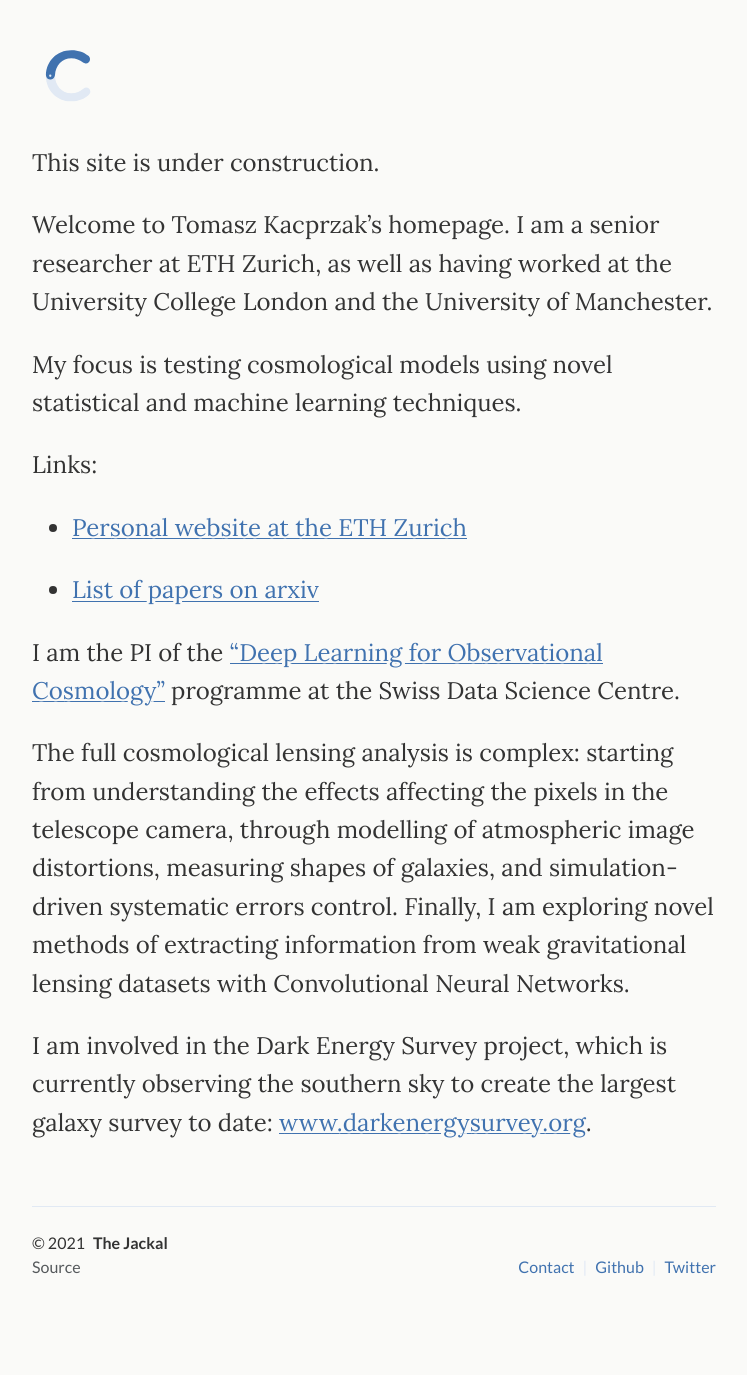
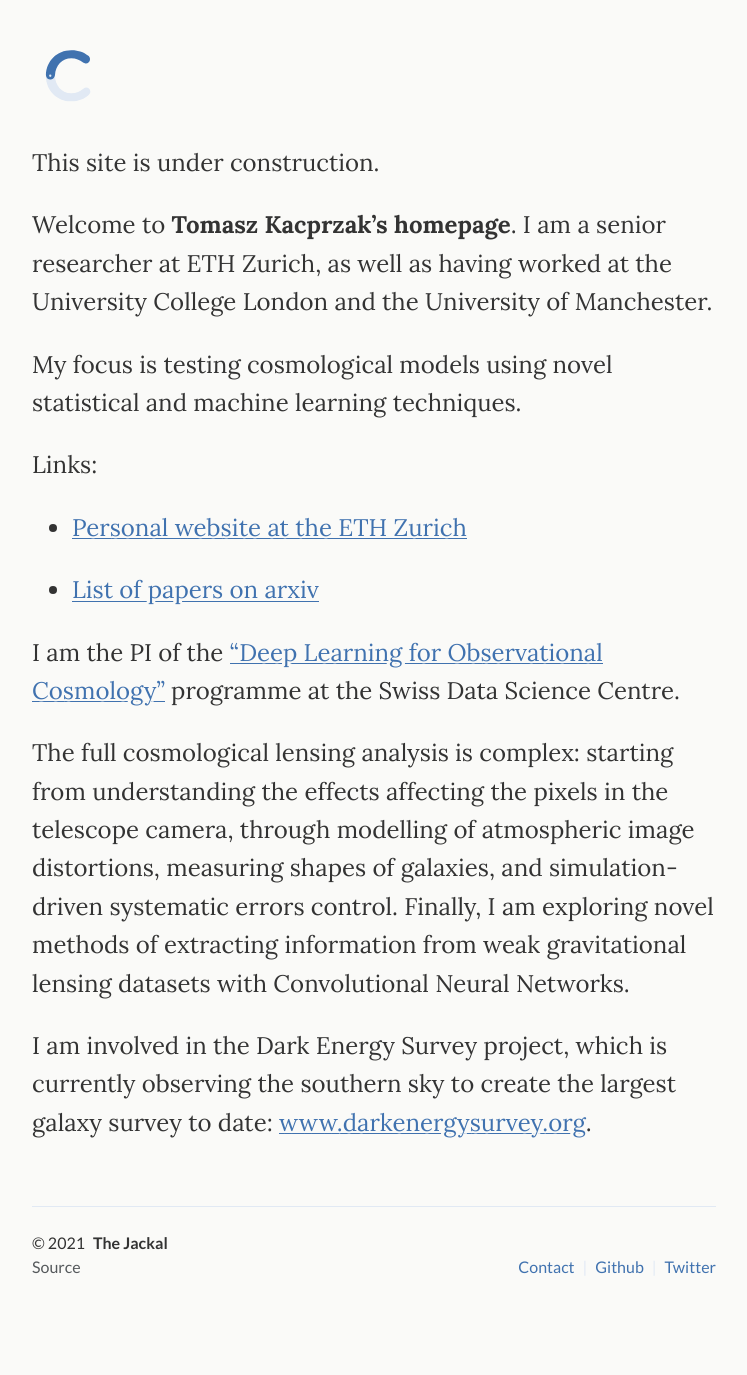
Before and after one commit to tomaszkacprzak/tomaszkacprzak.github.io, a Jekyll site: the page built from index.md, in a window 1280 px wide. Shown: the whole page, without its empty margins (266-1013 px from the left). Built offline with Jekyll 4.4.1, drawn with Linux system fonts in a browser that asks for light colours.

```diff
--- a/index.md
+++ b/index.md
@@ -7,7 +7,7 @@ layout: default
 
 This site is under construction.
 
-Welcome to Tomasz Kacprzak's homepage.
+Welcome to **Tomasz Kacprzak's homepage**.
 I am a senior researcher at ETH Zurich, as well as having worked at the University College London and the University of Manchester.
 
 My focus is testing cosmological models using novel statistical and machine learning techniques.
```
